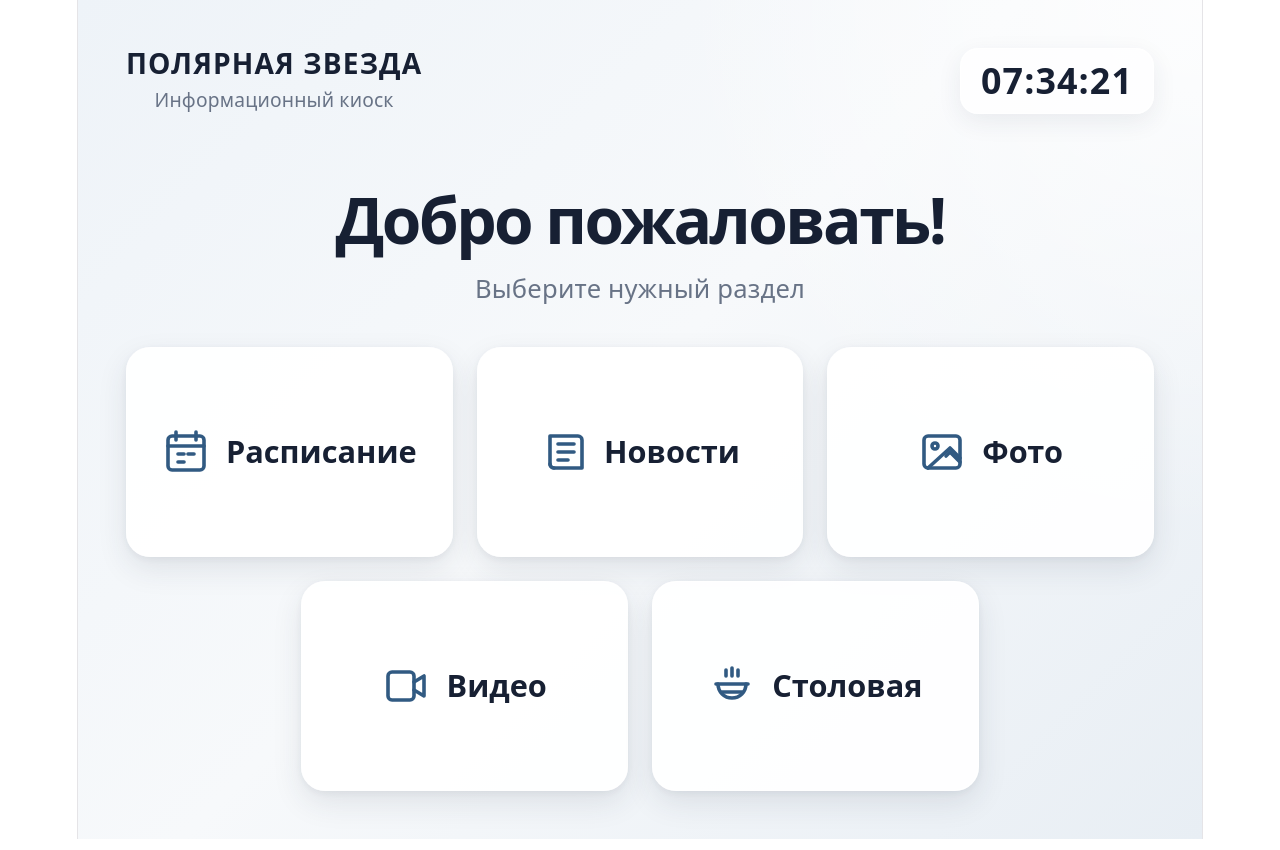
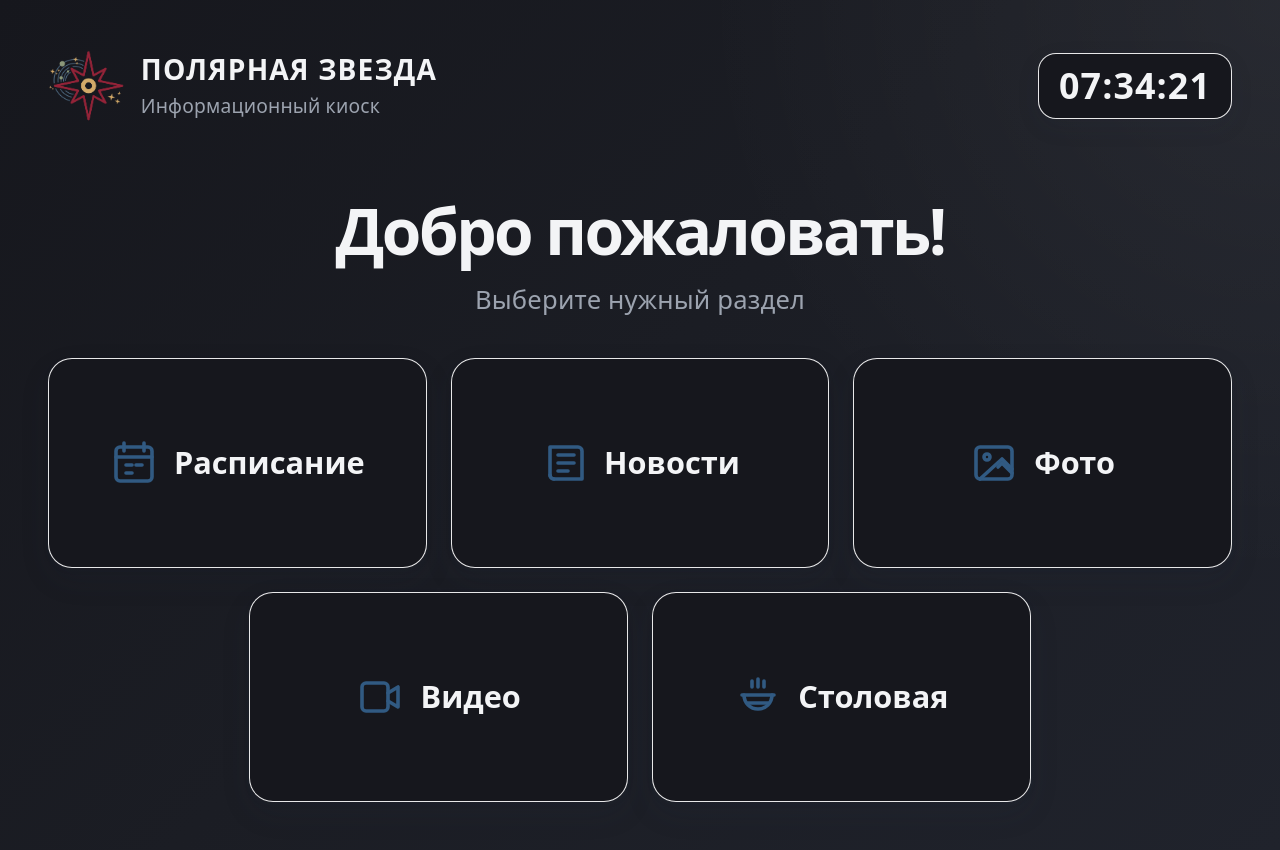
Before and after one commit to Berezhnoy98/kiosk-app, a React (Vite) app: page / in a window 1280 px wide. Built offline with nearby package versions, Linux system fonts and the light colour scheme.

Commit message:
style: unify kiosk dark theme and add school logo

```diff
--- a/src/components/KioskButton/KioskButton.css
+++ b/src/components/KioskButton/KioskButton.css
@@ -4,8 +4,8 @@
   padding: 28px;
   border: 1px solid rgb(255 255 255 / 90%);
   border-radius: 24px;
-  background: rgb(255 255 255 / 92%);
-  color: #172033;
+  background: var(--bg);
+  color: var(--text-h);
   font: inherit;
   font-size: clamp(1.25rem, 2.4vw, 2rem);
   font-weight: 700;
@@ -24,7 +24,7 @@
 }
 
 .kiosk-button:hover {
-  background: #ffffff;
+  background: var(--social-bg);
   box-shadow:
     0 16px 34px rgb(35 52 72 / 13%),
     0 3px 8px rgb(35 52 72 / 7%);
--- a/src/index.css
+++ b/src/index.css
@@ -1,15 +1,16 @@
 :root {
-  --text: #6b6375;
-  --text-h: #08060d;
-  --bg: #fff;
-  --border: #e5e4e7;
-  --code-bg: #f4f3ec;
-  --accent: #aa3bff;
-  --accent-bg: rgba(170, 59, 255, 0.1);
-  --accent-border: rgba(170, 59, 255, 0.5);
-  --social-bg: rgba(244, 243, 236, 0.5);
+  --text: #9ca3af;
+  --text-h: #f3f4f6;
+  --bg: #16171d;
+  --border: #2e303a;
+  --code-bg: #1f2028;
+  --accent: #c084fc;
+  --accent-bg: rgba(192, 132, 252, 0.15);
+  --accent-border: rgba(192, 132, 252, 0.5);
+  --social-bg: rgba(47, 48, 58, 0.5);
   --shadow:
-    rgba(0, 0, 0, 0.1) 0 10px 15px -3px, rgba(0, 0, 0, 0.05) 0 4px 6px -2px;
+    rgba(0, 0, 0, 0.4) 0 10px 15px -3px,
+    rgba(0, 0, 0, 0.25) 0 4px 6px -2px;
 
   --sans: system-ui, 'Segoe UI', Roboto, sans-serif;
   --heading: system-ui, 'Segoe UI', Roboto, sans-serif;
@@ -17,7 +18,7 @@
 
   font: 18px/145% var(--sans);
   letter-spacing: 0.18px;
-  color-scheme: light dark;
+  color-scheme: dark;
   color: var(--text);
   background: var(--bg);
   font-synthesis: none;
@@ -30,32 +31,8 @@
   }
 }
 
-@media (prefers-color-scheme: dark) {
-  :root {
-    --text: #9ca3af;
-    --text-h: #f3f4f6;
-    --bg: #16171d;
-    --border: #2e303a;
-    --code-bg: #1f2028;
-    --accent: #c084fc;
-    --accent-bg: rgba(192, 132, 252, 0.15);
-    --accent-border: rgba(192, 132, 252, 0.5);
-    --social-bg: rgba(47, 48, 58, 0.5);
-    --shadow:
-      rgba(0, 0, 0, 0.4) 0 10px 15px -3px, rgba(0, 0, 0, 0.25) 0 4px 6px -2px;
-  }
-
-  #social .button-icon {
-    filter: invert(1) brightness(2);
-  }
-}
-
 #root {
-  width: 1126px;
-  max-width: 100%;
-  margin: 0 auto;
-  text-align: center;
-  border-inline: 1px solid var(--border);
+  width: 100%;
   min-height: 100svh;
   display: flex;
   flex-direction: column;
--- a/src/screens/HomeScreen/HomeScreen.css
+++ b/src/screens/HomeScreen/HomeScreen.css
@@ -3,9 +3,9 @@
   box-sizing: border-box;
   padding: clamp(24px, 4vw, 48px);
   background:
-    radial-gradient(circle at top right, rgb(255 255 255 / 80%), transparent 38%),
-    linear-gradient(135deg, #eef3f8 0%, #f7f9fb 48%, #e8eef4 100%);
-  color: #172033;
+    radial-gradient(circle at top right, rgb(255 255 255 / 5%), transparent 38%),
+    linear-gradient(135deg, #16171d 0%, #1b1d24 48%, #20232c 100%);
+  color: var(--text-h);
 }
 
 .home-screen__header {
@@ -17,6 +17,19 @@
   margin: 0 auto;
 }
 
+.home-screen__brand {
+  display: flex;
+  align-items: center;
+  gap: 16px;
+}
+
+.home-screen__brand-logo {
+  width: clamp(56px, 6vw, 88px);
+  height: clamp(56px, 6vw, 88px);
+  object-fit: contain;
+  flex-shrink: 0;
+}
+
 .home-screen__logo {
   font-size: clamp(1.25rem, 2.2vw, 2rem);
   font-weight: 800;
@@ -26,7 +39,7 @@
 
 .home-screen__subtitle {
   margin-top: 8px;
-  color: #687386;
+  color: var(--text);
   font-size: clamp(0.95rem, 1.5vw, 1.15rem);
 }
 
@@ -35,9 +48,9 @@
   padding: 14px 20px;
   border: 1px solid rgb(255 255 255 / 90%);
   border-radius: 18px;
-  background: rgb(255 255 255 / 75%);
+  background: var(--bg);
   box-shadow: 0 8px 24px rgb(35 52 72 / 8%);
-  color: #172033;
+  color: var(--text-h);
   font-size: clamp(1.35rem, 2.8vw, 2.25rem);
   font-variant-numeric: tabular-nums;
   font-weight: 700;
@@ -53,7 +66,7 @@
 
 .home-screen__content h1 {
   margin: 0;
-  color: #172033;
+  color: var(--text-h);
   font-size: clamp(2.4rem, 5vw, 4.75rem);
   font-weight: 800;
   line-height: 1.05;
@@ -62,7 +75,7 @@
 
 .home-screen__content p {
   margin: 18px 0 clamp(36px, 5vh, 56px);
-  color: #687386;
+  color: var(--text);
   font-size: clamp(1.15rem, 2vw, 1.6rem);
   line-height: 1.4;
 }
--- a/src/screens/HomeScreen/HomeScreen.tsx
+++ b/src/screens/HomeScreen/HomeScreen.tsx
@@ -138,6 +138,13 @@ export function HomeScreen({ onNavigate }: HomeScreenProps) {
   return (
     <main className="home-screen">
       <header className="home-screen__header">
+        <div className="home-screen__brand">
+          <img
+            className="home-screen__brand-logo"
+            src="/log-_-PolZvezda.png"
+            alt="ПОЛЯРНАЯ ЗВЕЗДА"
+          />
+
           <div>
             <div className="home-screen__logo">
               ПОЛЯРНАЯ ЗВЕЗДА
@@ -145,6 +152,7 @@ export function HomeScreen({ onNavigate }: HomeScreenProps) {
 
             <div className="home-screen__subtitle">
               Информационный киоск
+            </div>
           </div>
         </div>
 
```
Also changed, not shown: public/log-_-PolZvezda.png (added). Lines whose indentation alone changed are shown as unchanged.
